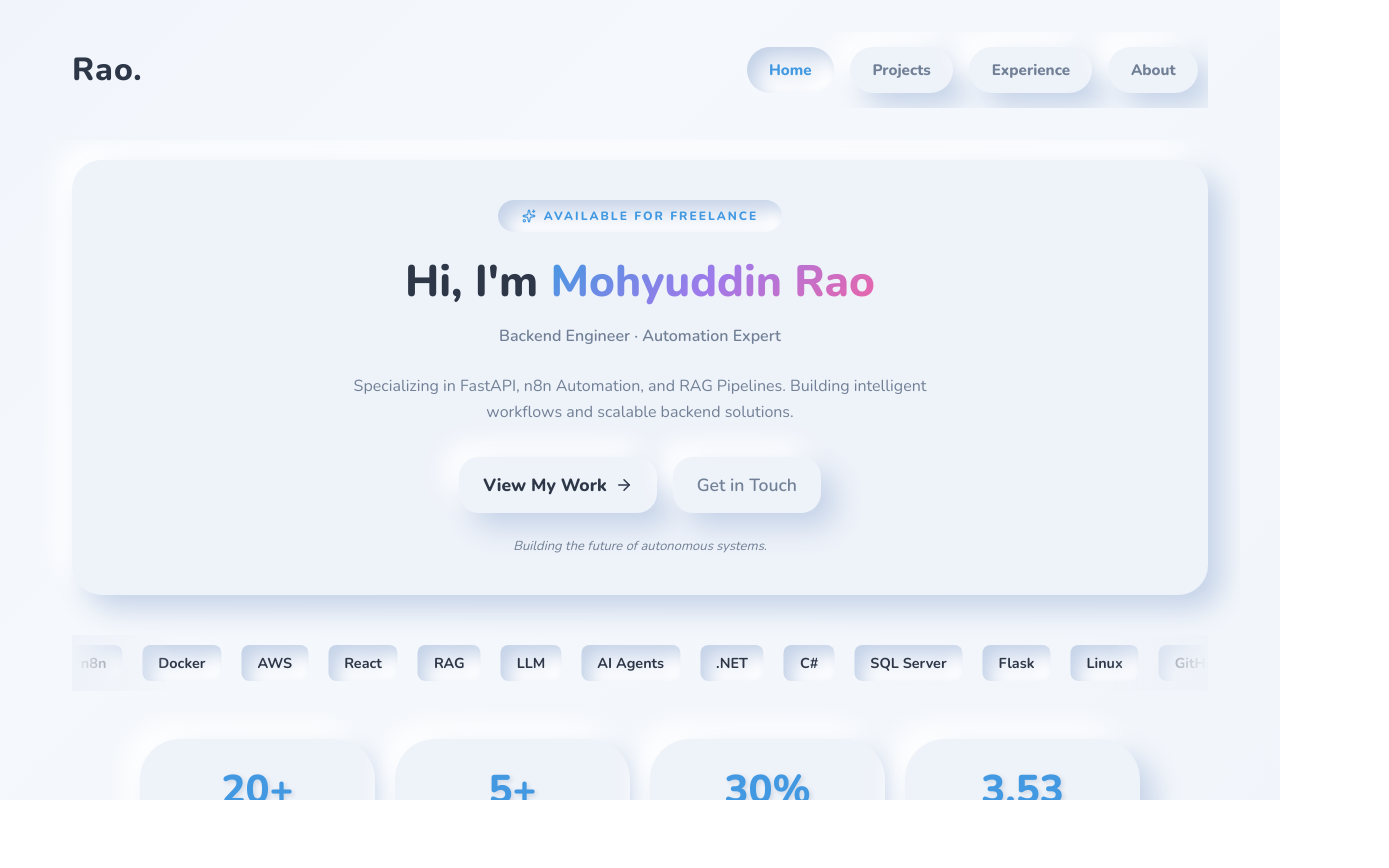
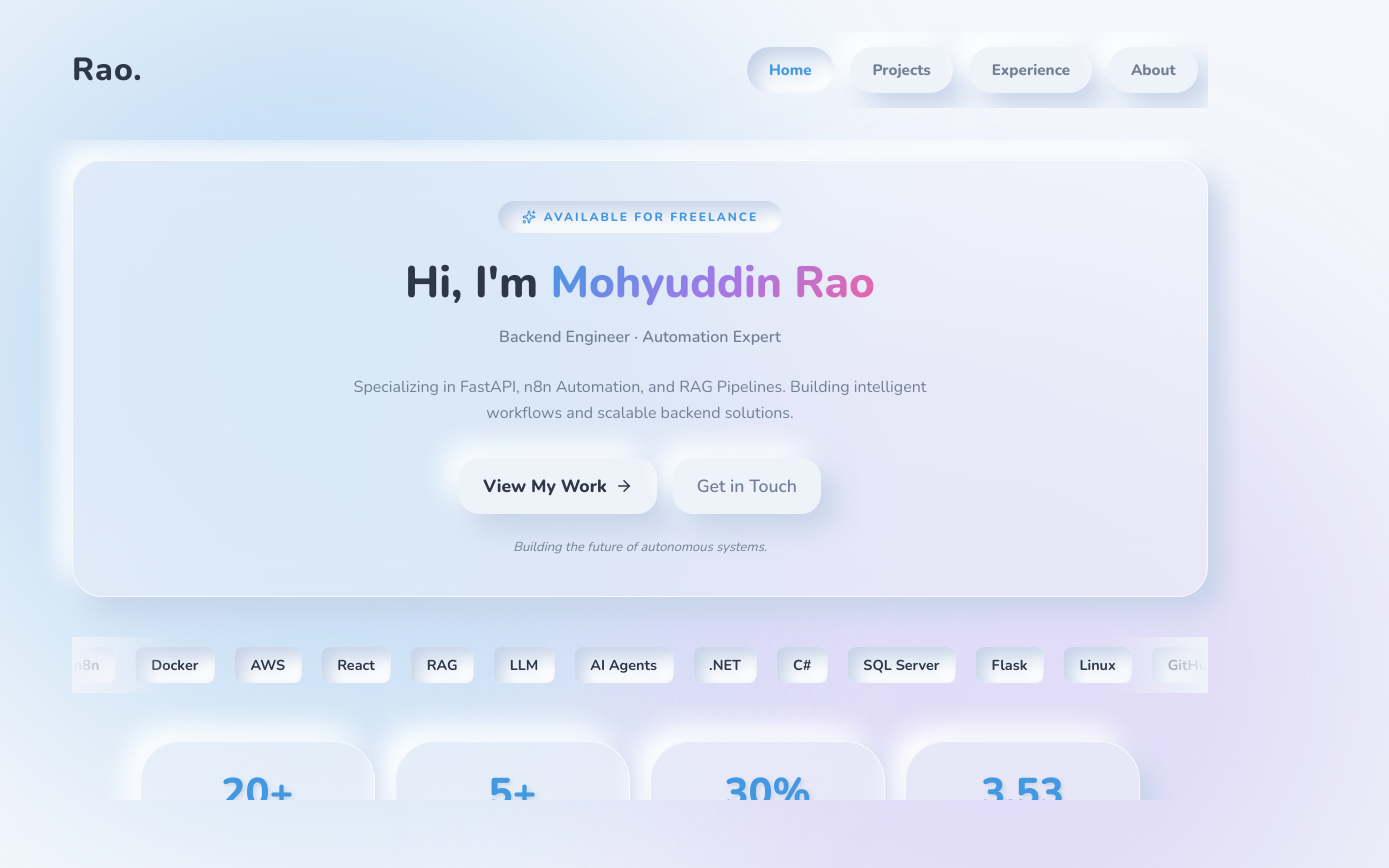
Before and after one commit to Rao-automates/Portfolio, a React (Vite) app: page / in a window 1280 px wide. Shown: the top 868 px of the page, 1389 px wide, since content can reach past the window. Before the commit the page ends 800 px from the top, so only its background shows below. Built offline with nearby package versions, Linux system fonts and the light colour scheme.

Commit message:
Extreme Glassmorphism and fixed navigation links

```diff
--- a/src/App.jsx
+++ b/src/App.jsx
@@ -46,7 +46,7 @@ function App() {
 
           <div className="content-area">
             <section className={`app-section ${activeTab === 'home' ? 'active' : ''}`}>
-              <Hero />
+              <Hero setActiveTab={setActiveTab} />
               <TechMarquee />
               <Stats />
             </section>
--- a/src/components/Hero.jsx
+++ b/src/components/Hero.jsx
@@ -1,7 +1,7 @@
 import { motion } from 'framer-motion';
 import { ArrowRight, Sparkles } from 'lucide-react';
 
-const Hero = () => {
+const Hero = ({ setActiveTab }) => {
     return (
         <div className="hero">
             <motion.div
@@ -46,10 +46,10 @@ const Hero = () => {
                 transition={{ delay: 1, duration: 0.8, type: 'spring' }}
                 style={{ display: 'flex', justifyContent: 'center', gap: '16px', marginTop: '32px', flexWrap: 'wrap' }}
             >
-                <button className="neu-btn" style={{ gap: '8px' }}>
+                <button className="neu-btn" style={{ gap: '8px' }} onClick={() => setActiveTab('projects')}>
                     View My Work <ArrowRight size={18} />
                 </button>
-                <button className="neu-btn" style={{ fontWeight: 600, color: 'var(--text-light)' }}>
+                <button className="neu-btn" style={{ fontWeight: 600, color: 'var(--text-light)' }} onClick={() => setActiveTab('about')}>
                     Get in Touch
                 </button>
             </motion.div>
--- a/src/index.css
+++ b/src/index.css
@@ -35,6 +35,39 @@ body {
     justify-content: center;
     align-items: center;
     overflow: hidden;
+    position: relative;
+    z-index: 1;
+}
+
+/* Floating Animated Glass Orbs */
+body::before, body::after {
+    content: '';
+    position: absolute;
+    width: 60vw;
+    height: 60vw;
+    border-radius: 50%;
+    filter: blur(120px);
+    z-index: -1;
+    animation: floatOrb 20s infinite alternate ease-in-out;
+}
+
+body::before {
+    background: rgba(66, 153, 225, 0.25);
+    top: -10vw;
+    left: -10vw;
+}
+
+body::after {
+    background: rgba(159, 122, 234, 0.2);
+    bottom: -10vw;
+    right: -10vw;
+    animation-delay: -10s;
+}
+
+@keyframes floatOrb {
+    0% { transform: translate(0, 0) scale(1); }
+    50% { transform: translate(10vw, 15vw) scale(1.2); }
+    100% { transform: translate(-10vw, 5vw) scale(0.9); }
 }
 
 @keyframes gradientBG {
@@ -213,7 +246,10 @@ body {
 
 /* Cards */
 .neu-card {
-    background: var(--bg-color);
+    background: rgba(238, 242, 249, 0.5);
+    backdrop-filter: blur(25px);
+    -webkit-backdrop-filter: blur(25px);
+    border: 1px solid rgba(255, 255, 255, 0.7);
     border-radius: 40px;
     padding: 2.5rem;
     box-shadow: var(--neu-shadow);
@@ -513,7 +549,10 @@ body {
 .hero {
     text-align: center;
     padding: 40px 20px;
-    background: var(--bg-color);
+    background: rgba(238, 242, 249, 0.5);
+    backdrop-filter: blur(25px);
+    -webkit-backdrop-filter: blur(25px);
+    border: 1px solid rgba(255, 255, 255, 0.7);
     border-radius: 30px;
     box-shadow: var(--neu-shadow);
     margin-bottom: 40px;
```
